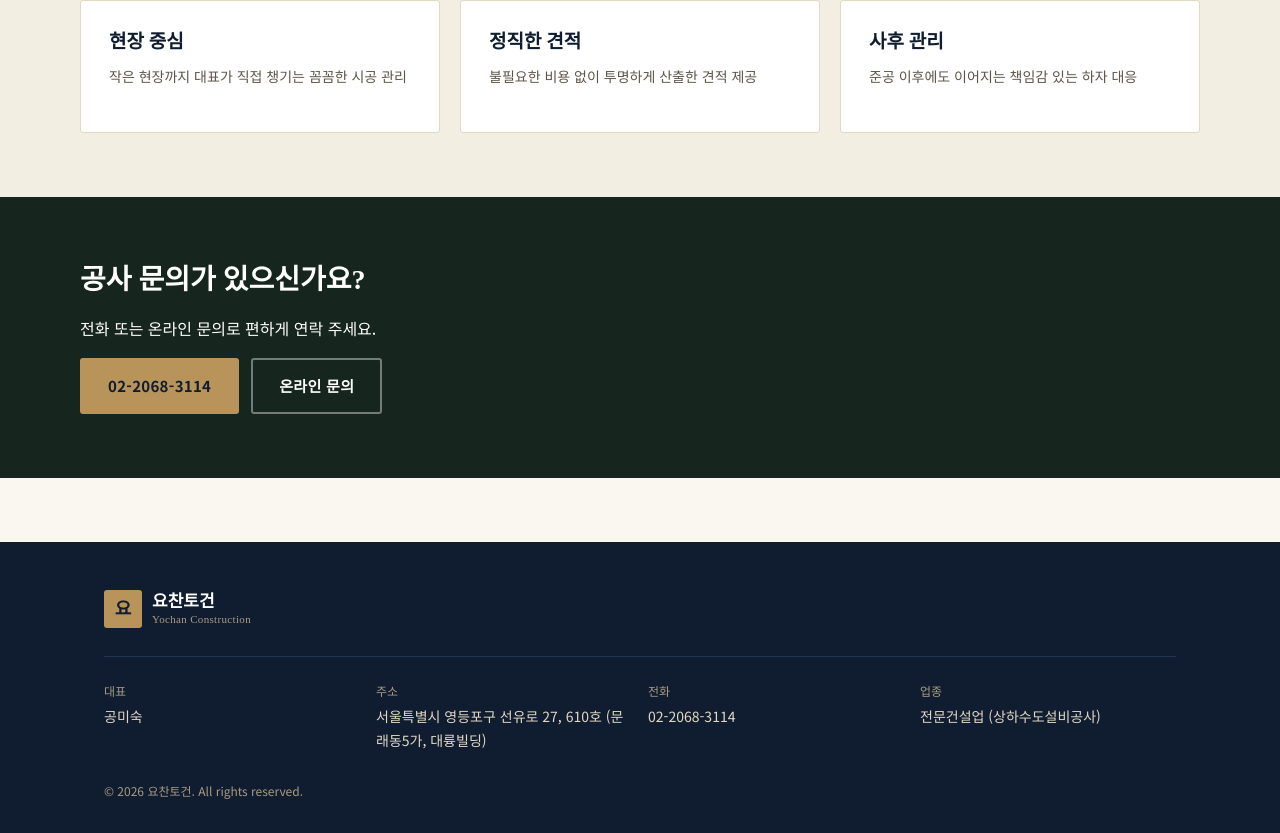
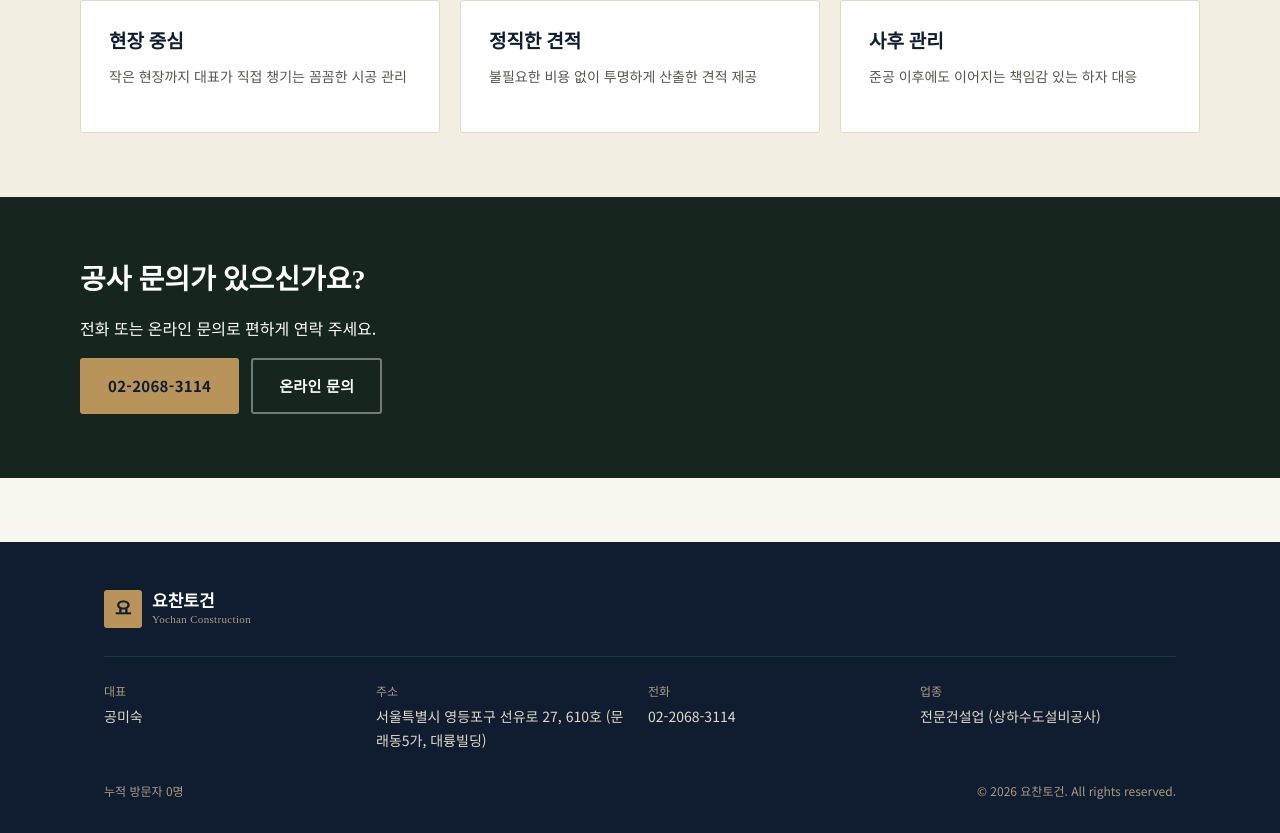
Before and after one commit to yochankon/company, a React (Vite) app: page / in a window 1280 px wide. Shown: the part 1378-2211 px from the top of the page. Built offline with nearby package versions, Linux system fonts and the light colour scheme; no server answers; the database is empty.

Commit message:
feat: 푸터에 누적 방문자 수 표시 (세션당 1회 카운트, Firestore 저장)

```diff
--- a/src/App.css
+++ b/src/App.css
@@ -182,6 +182,19 @@
 
 .footer-info a:hover {
   color: var(--color-orange-500);
+}
+
+.footer-bottom {
+  display: flex;
+  align-items: center;
+  justify-content: space-between;
+  flex-wrap: wrap;
+  gap: 8px;
+}
+
+.footer-visitors {
+  font-size: 12px;
+  color: var(--color-gray-400);
 }
 
 .footer-copy {
--- a/src/components/Footer.jsx
+++ b/src/components/Footer.jsx
@@ -1,6 +1,37 @@
+import { useEffect, useState } from 'react'
+import { doc, onSnapshot, runTransaction } from 'firebase/firestore'
+import { db } from '../firebase.js'
 import { company } from '../data/company.js'
 
+const VISITED_KEY = 'yochan_visited_session'
+
+function useVisitorCount() {
+  const [count, setCount] = useState(null)
+
+  useEffect(() => {
+    const ref = doc(db, 'meta', 'visitors')
+
+    const unsubscribe = onSnapshot(ref, (snap) => {
+      setCount(snap.exists() ? snap.data().count : 0)
+    })
+
+    if (!sessionStorage.getItem(VISITED_KEY)) {
+      sessionStorage.setItem(VISITED_KEY, '1')
+      runTransaction(db, async (tx) => {
+        const snap = await tx.get(ref)
+        tx.set(ref, { count: snap.exists() ? snap.data().count + 1 : 1 })
+      }).catch(() => {})
+    }
+
+    return unsubscribe
+  }, [])
+
+  return count
+}
+
 function Footer() {
+  const visitorCount = useVisitorCount()
+
   return (
     <footer className="footer">
       <div className="footer-inner">
@@ -31,9 +62,14 @@ function Footer() {
             <dd>{company.industry} ({company.fields.join(', ')})</dd>
           </div>
         </dl>
-        <p className="footer-copy">
-          &copy; {new Date().getFullYear()} {company.name}. All rights reserved.
-        </p>
+        <div className="footer-bottom">
+          <span className="footer-visitors">
+            누적 방문자 {visitorCount === null ? '-' : visitorCount.toLocaleString()}명
+          </span>
+          <p className="footer-copy">
+            &copy; {new Date().getFullYear()} {company.name}. All rights reserved.
+          </p>
+        </div>
       </div>
     </footer>
   )
```
Also changed, not shown: 1 other file (tests, documents, lock files or other folders).
